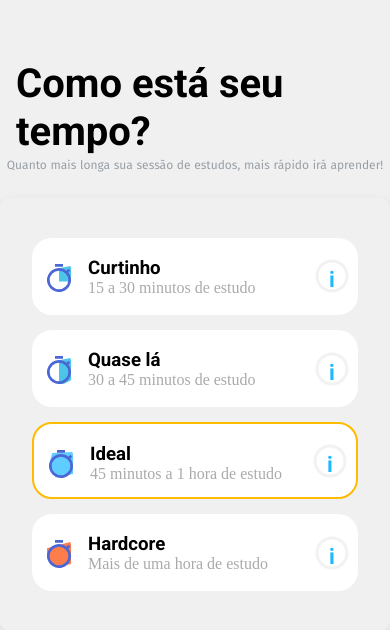
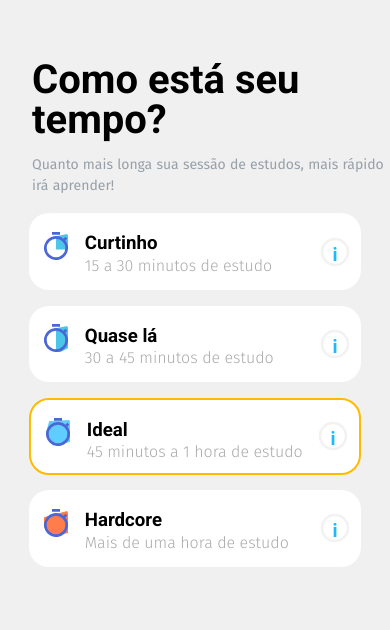
Before and after one commit to ocBruno/difficulty-screen, a Vue app: page / in a window 390 px wide. Shown: the top 630 px of the page. Built offline with nearby package versions, Linux system fonts and the light colour scheme.

Commit message:
Design adjustments and css refactoring

```diff
--- a/src/components/DifficultyScreen.vue
+++ b/src/components/DifficultyScreen.vue
@@ -1,7 +1,7 @@
 <template>
   <div class="difficulty-screen">
-    <div class="header">Como está seu tempo?</div>
-    <div class="sub-header">
+    <div class="screen-header">Como está seu tempo?</div>
+    <div class="screen-sub-header">
       Quanto mais longa sua sessão de estudos, mais rápido irá aprender!
     </div>
     <DifficultySelector
@@ -54,9 +54,7 @@ export default {
   data: () => {
     return { windowWidth: window.innerWidth }
   },
-  computed: {
-
-  },
+  computed: {},
   mounted() {
     this.$nextTick(() => {
       window.addEventListener("resize", this.onResize)
@@ -66,36 +64,64 @@ export default {
   beforeDestroy() {
     window.removeEventListener("resize", this.onResize)
   },
-    onResize() {
-      this.windowWidth = window.innerWidth
-    }
+  onResize() {
+    this.windowWidth = window.innerWidth
+  }
 }
 </script>
 
 <!-- Add "scoped" attribute to limit CSS to this component only -->
-<style scoped>
+<style>
 @import url("https://fonts.googleapis.com/css?family=Fira+Sans:300,400,600|Roboto:400,700&display=swap");
 
-@media (min-width: 320px) and (max-width: 480px) {
-  .header {
-    text-align: left !important;
-    margin-left: 0.4em;
+@media (min-width: 320px) and (max-width: 720px) {
+  .screen-header {
+    text-align: left;
+    margin-left: 2rem;
     font-size: 30pt !important;
+    line-height: 1;
+  }
+
+  .stopwatch-screen > svg {
+    display: none !important;
+    visibility: hidden !important;
+    opacity: 0 !important;
+  }
+  .screen-sub-header {
+    margin-top: 1em;
+    text-align: left;
+    font-size: 14px;
+
+    margin-left: 2rem;
   }
 }
+  @media (min-width: 721px) and (max-width: 1960px) {
+     .stopwatch-mobile > svg {
+    display: none !important;
+    visibility: hidden !important;
+    opacity: 0 !important;
+  }
+    .screen-header {
+      line-height: 1.2;
+    }
+    .screen-sub-header {
+      text-align: center;
+      font-size: 12px;
+    }
+  }
+
+
 .difficulty-screen {
   background: #f0f0f0;
 }
-.header {
+.screen-header {
   font-family: "Roboto";
   font-weight: 700;
   font-size: 30px;
   color: #000000;
-  line-height: 1.2;
 }
-.sub-header {
+.screen-sub-header {
   font-family: "Fira Sans";
-  font-size: 12px;
   word-spacing: 0.5px;
   opacity: 0.45;
   margin-bottom: 0.7em;
--- a/src/components/DifficultySelector.vue
+++ b/src/components/DifficultySelector.vue
@@ -31,7 +31,7 @@ export default {
   name: "DifficultySelector",
   components: { DifficultySelectorItem, DifficultySelectorItemModal },
   props: {
-    items: Array,
+    items: Array
   },
   data: items => {
     return {
@@ -63,34 +63,33 @@ export default {
 
 <!-- Add "scoped" attribute to limit CSS to this component only -->
 <style scoped>
-
 .difficulty-selector {
-  box-shadow: 0px 3px 10px #4343431a;
   user-select: none !important;
   border-radius: 10px;
   opacity: 1;
-  margin-top: 1em;
-  padding: 0.8em 1em;
   display: inline-flex;
 }
 
-@media only screen and (min-device-width: 1200px) and (max-device-width: 1960px) {
+@media only screen and (min-width: 721px) and (max-width: 1960px) {
   /* Styles for laptop, desktops and other wide screens */
   .container {
     max-width: 1000px !important;
   }
   .difficulty-selector {
+    padding: 0.8em 1em;
+    margin-top: 1em;
+    box-shadow: 0px 3px 10px #4343431a;
     background: #ffffff;
   }
 }
-@media (min-width: 320px) and (max-width: 480px) {
+@media (min-width: 320px) and (max-width: 720px) {
   /* Styles for mobile */
   .container {
     max-width: 900px;
   }
 
   .difficulty-selector {
-    padding: 2em !important;
+    padding: 0 1.8rem !important;
   }
 }
 </style>
--- a/src/components/DifficultySelectorItem.vue
+++ b/src/components/DifficultySelectorItem.vue
@@ -19,10 +19,22 @@
         i
       </button>
       <div :class="{ opaque: isSelected }">
-        <DifficultyStopwatchCurtinho v-if="item.key === 'curtinho'" :isHovering="isHovering" />
-        <DifficultyStopwatchQuaseLa v-if="item.key === 'quase-la'" :isHovering="isHovering" />
-        <DifficultyStopwatchIdeal v-if="item.key === 'ideal'" :isHovering="isHovering" />
-        <DifficultyStopwatchHardcore v-if="item.key === 'hardcore'" :isHovering="isHovering" />
+        <DifficultyStopwatchCurtinho
+          v-if="item.key === 'curtinho'"
+          :isHovering="isHovering"
+        />
+        <DifficultyStopwatchQuaseLa
+          v-if="item.key === 'quase-la'"
+          :isHovering="isHovering"
+        />
+        <DifficultyStopwatchIdeal
+          v-if="item.key === 'ideal'"
+          :isHovering="isHovering"
+        />
+        <DifficultyStopwatchHardcore
+          v-if="item.key === 'hardcore'"
+          :isHovering="isHovering"
+        />
         <span class="header-desc row">
           <div
             :class="{ header: true, 'col-sm-12 header-hovering': isHovering }"
@@ -55,7 +67,6 @@
     >
       <span> i </span>
     </button>
-
   </div>
 </template>
 
@@ -66,7 +77,12 @@ import DifficultyStopwatchIdeal from "./Stopwatches/DifficultyStopwatchIdeal"
 import DifficultyStopwatchQuaseLa from "./Stopwatches/DifficultyStopwatchQuaseLa"
 export default {
   name: "DifficultySelectorItem",
-  components: { DifficultyStopwatchIdeal, DifficultyStopwatchHardcore, DifficultyStopwatchCurtinho, DifficultyStopwatchQuaseLa},
+  components: {
+    DifficultyStopwatchIdeal,
+    DifficultyStopwatchHardcore,
+    DifficultyStopwatchCurtinho,
+    DifficultyStopwatchQuaseLa
+  },
   props: {
     item: Object,
     isDisabled: Boolean,
@@ -145,10 +161,7 @@ export default {
   .header-desc {
     display: inline-block !important;
   }
-  .stopwatch {
-    display: inline-flex !important;
-    margin-right: 1rem;
-  }
+
   .desc {
     margin-bottom: 6px !important;
     font-size: 12pt !important;
@@ -156,14 +169,14 @@ export default {
     font-family: "Fira sans";
   }
   .modal-dialog {
-   position:fixed;
-   top:auto;
-   right:auto;
-   left:auto;
-   bottom:0 !important;
+    position: fixed;
+    top: auto;
+    right: auto;
+    left: auto;
+    bottom: 0 !important;
   }
 }
-@media (min-width: 1000px) and (max-width: 1960px) {
+@media (min-width: 721px) and (max-width: 1960px) {
   /* laptop desktop screens */
   .first {
     margin-left: 0 !important;
@@ -176,7 +189,6 @@ export default {
     width: 20px !important;
     margin-bottom: 1.2em;
     font-weight: 400;
-
   }
   #mobile-more-info-button {
     display: none !important;
@@ -201,7 +213,7 @@ export default {
 }
 
 .desc {
-  font-family: "Fire Sans";
+  font-family: "Fira Sans";
   font-weight: 300;
   font-size: 12px;
   color: #aaaaaa;
@@ -209,7 +221,8 @@ export default {
   transition: transform 0.16s linear;
   transition-delay: 50ms;
   line-height: 1;
-  margin-bottom: 16px;
+  margin-bottom: 13px;
+  margin-top: 3px;
 }
 .desc-hovering,
 .header-hovering {
@@ -233,7 +246,7 @@ export default {
   margin-left: 1px;
   border: 2px solid #aaaaaa26;
   font-size: 11pt;
-  font-family: 'Roboto';
+  font-family: "Roboto";
   border-radius: 24px;
   color: #1cb9ff;
   background: #fff;
@@ -243,14 +256,13 @@ export default {
   transition: border 100ms linear;
 }
 #mobile-more-info-button {
-    transform: scale(1.5);
+  transform: scale(1.3);
 }
 .more-info-button:hover {
   border: 1px solid #76d4ff;
 }
 .more-info-button-active {
   border: 1px solid #76d4ff;
-
 }
 .select-button {
   transition: transform 0.16s linear;
--- a/src/components/Stopwatches/DifficultyStopwatchHardcore.vue
+++ b/src/components/Stopwatches/DifficultyStopwatchHardcore.vue
@@ -1,8 +1,10 @@
 <template>
   <div class="d-inline-flex stopwatch-container">
     <div
-      id="stopwatch-screen"
-      :class="{ stopwatch: true, 'stopwatch-bounce': isHovering }"
+      :class="{
+        'stopwatch stopwatch-screen': true,
+        'stopwatch-bounce': isHovering
+      }"
     >
       <svg
         xmlns="http://www.w3.org/2000/svg"
@@ -41,8 +43,10 @@
       </svg>
     </div>
     <div
-      id="stopwatch-mobile"
-      :class="{ stopwatch: true, 'stopwatch-bounce': isHovering }"
+      :class="{
+        'stopwatch stopwatch-mobile': true,
+        'stopwatch-bounce': isHovering
+      }"
     >
       <svg
         xmlns="http://www.w3.org/2000/svg"
@@ -102,11 +106,6 @@ export default {
     margin-right: 2em !important;
   }
 
-  #stopwatch-screen {
-    display: none !important;
-    visibility: hidden !important;
-    opacity: 0 !important;
-  }
   .a {
     fill: #00aee0;
   }
@@ -125,11 +124,7 @@ export default {
 }
 @media (min-width: 1000px) and (max-width: 1960px) {
   /* laptop desktop screens */
-  #stopwatch-mobile {
-    display: none !important;
-    visibility: hidden !important;
-    opacity: 0 !important;
-  }
+
   .a {
     fill: #f6d476;
   }
--- a/src/components/Stopwatches/DifficultyStopwatchIdeal.vue
+++ b/src/components/Stopwatches/DifficultyStopwatchIdeal.vue
@@ -1,8 +1,10 @@
 <template>
   <div class="d-inline-flex stopwatch-container">
     <div
-      id="stopwatch-screen"
-      :class="{ stopwatch: true, 'stopwatch-bounce': isHovering }"
+      :class="{
+        'stopwatch stopwatch-screen': true,
+        'stopwatch-bounce': isHovering
+      }"
     >
       <svg
         xmlns="http://www.w3.org/2000/svg"
@@ -42,7 +44,10 @@
     </div>
     <div
       id="stopwatch-mobile"
-      :class="{ stopwatch: true, 'stopwatch-bounce': isHovering }"
+      :class="{
+        'stopwatch stopwatch-mobile': true,
+        'stopwatch-bounce': isHovering
+      }"
     >
       <svg
         xmlns="http://www.w3.org/2000/svg"
@@ -100,13 +105,9 @@ export default {
   /* mobile */
   .stopwatch-container {
     margin-right: 2em !important;
+    transform: scale(1.2), translateY(2em);
   }
 
-  #stopwatch-screen {
-    display: none !important;
-    visibility: hidden !important;
-    opacity: 0 !important;
-  }
   .a {
     fill: #00aee0;
   }
@@ -125,11 +126,7 @@ export default {
 }
 @media (min-width: 1000px) and (max-width: 1960px) {
   /* laptop desktop screens */
-  #stopwatch-mobile {
-    display: none !important;
-    visibility: hidden !important;
-    opacity: 0 !important;
-  }
+
   .a {
     fill: #f6d476;
   }
--- a/src/components/Stopwatches/DifficultyStopwatchQuaseLa.vue
+++ b/src/components/Stopwatches/DifficultyStopwatchQuaseLa.vue
@@ -1,8 +1,10 @@
 <template>
   <div class="d-inline-flex stopwatch-container">
     <div
-      id="stopwatch-screen"
-      :class="{ stopwatch: true, 'stopwatch-bounce': isHovering }"
+      :class="{
+        'stopwatch stopwatch-screen': true,
+        'stopwatch-bounce': isHovering
+      }"
     >
       <svg
         xmlns="http://www.w3.org/2000/svg"
@@ -41,8 +43,10 @@
       </svg>
     </div>
     <div
-      id="stopwatch-mobile"
-      :class="{ stopwatch: true, 'stopwatch-bounce': isHovering }"
+      :class="{
+        'stopwatch stopwatch-mobile': true,
+        'stopwatch-bounce': isHovering
+      }"
     >
       <svg
         xmlns="http://www.w3.org/2000/svg"
@@ -102,11 +106,6 @@ export default {
     margin-right: 2em !important;
   }
 
-  #stopwatch-screen {
-    display: none !important;
-    visibility: hidden !important;
-    opacity: 0 !important;
-  }
   .a {
     fill: #00aee0;
   }
@@ -122,11 +121,7 @@ export default {
 }
 @media (min-width: 1000px) and (max-width: 1960px) {
   /* laptop desktop screens */
-  #stopwatch-mobile {
-    display: none !important;
-    visibility: hidden !important;
-    opacity: 0 !important;
-  }
+
   .a {
     fill: #f6d476;
   }
```
Also changed, not shown: src/components/Stopwatches/DifficultyStopwatchCurtinho.vue (+12 -14 lines). Lines whose indentation alone changed are shown as unchanged.
